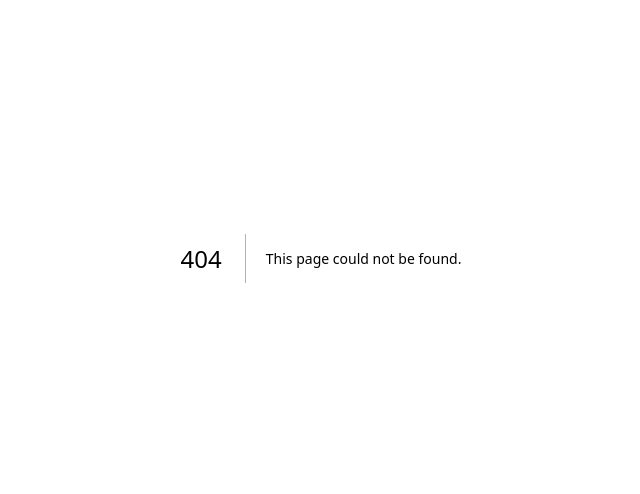
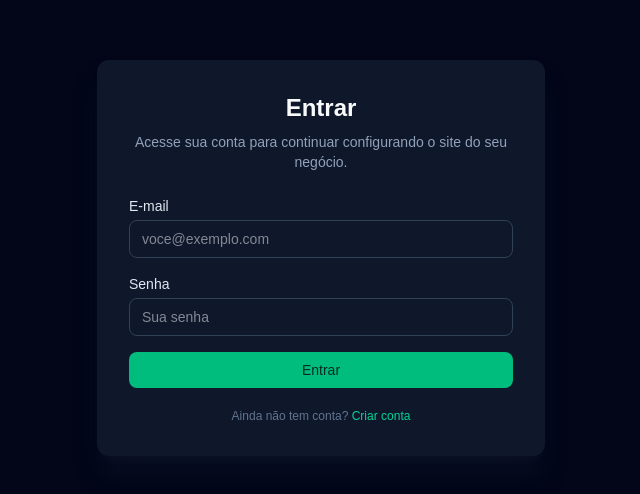
Before and after one commit to atomicpage-app/apbuilder, a Next.js app: page /sign-in in a window 1280 px wide. Before the commit this address had no page. Shown: the part 142-636 px from the top of the page, without its empty margins (319-959 px from the left). Built offline with nearby package versions, Linux system fonts and the light colour scheme.

Commit message:
Add sign-in page and auth API route

```diff
--- /dev/null
+++ b/app/(auth)/sign-in/page.tsx
@@ -0,0 +1,154 @@
+// app/(auth)/sign-in/page.tsx
+'use client';
+
+import { FormEvent, useState } from 'react';
+import { useRouter } from 'next/navigation';
+
+type SignInResponse =
+  | {
+      ok: true;
+      message: string;
+    }
+  | {
+      ok: false;
+      errors: string[];
+    };
+
+export default function SignInPage() {
+  const router = useRouter();
+  const [email, setEmail] = useState('');
+  const [password, setPassword] = useState('');
+  const [isSubmitting, setIsSubmitting] = useState(false);
+  const [errorMessages, setErrorMessages] = useState<string[]>([]);
+  const [successMessage, setSuccessMessage] = useState<string | null>(null);
+
+  async function handleSubmit(event: FormEvent<HTMLFormElement>) {
+    event.preventDefault();
+    setIsSubmitting(true);
+    setErrorMessages([]);
+    setSuccessMessage(null);
+
+    try {
+      const response = await fetch('/api/auth/sign-in', {
+        method: 'POST',
+        headers: {
+          'Content-Type': 'application/json'
+        },
+        body: JSON.stringify({
+          email,
+          password
+        })
+      });
+
+      const data = (await response.json()) as SignInResponse;
+
+      if (!response.ok || !data.ok) {
+        const errors = !data.ok ? data.errors : ['Não foi possível entrar.'];
+        setErrorMessages(errors);
+        return;
+      }
+
+      setSuccessMessage(data.message);
+
+      // TODO: quando houver dashboard/configuração de negócio, redirecionar para lá
+      setTimeout(() => {
+        router.push('/app');
+      }, 800);
+    } catch (error) {
+      console.error('Error submitting sign-in form:', error);
+      setErrorMessages(['Erro inesperado. Tente novamente mais tarde.']);
+    } finally {
+      setIsSubmitting(false);
+    }
+  }
+
+  return (
+    <main className="flex min-h-screen items-center justify-center bg-slate-950 px-4">
+      <div className="w-full max-w-md rounded-xl bg-slate-900 p-8 shadow-xl shadow-slate-900/50">
+        <h1 className="mb-2 text-center text-2xl font-semibold text-slate-50">
+          Entrar
+        </h1>
+        <p className="mb-6 text-center text-sm text-slate-400">
+          Acesse sua conta para continuar configurando o site do seu negócio.
+        </p>
+
+        {errorMessages.length > 0 && (
+          <div className="mb-4 rounded-lg border border-red-500/60 bg-red-500/10 p-3 text-sm text-red-200">
+            <ul className="list-disc space-y-1 pl-4">
+              {errorMessages.map((message) => (
+                <li key={message}>{message}</li>
+              ))}
+            </ul>
+          </div>
+        )}
+
+        {successMessage && (
+          <div className="mb-4 rounded-lg border border-emerald-500/60 bg-emerald-500/10 p-3 text-sm text-emerald-200">
+            {successMessage}
+          </div>
+        )}
+
+        <form className="space-y-4" onSubmit={handleSubmit}>
+          <div>
+            <label
+              htmlFor="email"
+              className="mb-1 block text-sm font-medium text-slate-200"
+            >
+              E-mail
+            </label>
+            <input
+              id="email"
+              name="email"
+              type="email"
+              className="block w-full rounded-lg border border-slate-700 bg-slate-900 px-3 py-2 text-sm text-slate-50 outline-none ring-0 transition focus:border-emerald-500 focus:ring-2 focus:ring-emerald-500/40"
+              value={email}
+              onChange={(event) => setEmail(event.target.value)}
+              placeholder="voce@exemplo.com"
+              autoComplete="email"
+              required
+            />
+          </div>
+
+          <div>
+            <label
+              htmlFor="password"
+              className="mb-1 block text-sm font-medium text-slate-200"
+            >
+              Senha
+            </label>
+            <input
+              id="password"
+              name="password"
+              type="password"
+              className="block w-full rounded-lg border border-slate-700 bg-slate-900 px-3 py-2 text-sm text-slate-50 outline-none ring-0 transition focus:border-emerald-500 focus:ring-2 focus:ring-emerald-500/40"
+              value={password}
+              onChange={(event) => setPassword(event.target.value)}
+              placeholder="Sua senha"
+              autoComplete="current-password"
+              required
+            />
+          </div>
+
+          <button
+            type="submit"
+            disabled={isSubmitting}
+            className="flex w-full items-center justify-center rounded-lg bg-emerald-500 px-3 py-2 text-sm font-medium text-emerald-950 transition hover:bg-emerald-400 disabled:cursor-not-allowed disabled:opacity-70"
+          >
+            {isSubmitting ? 'Entrando...' : 'Entrar'}
+          </button>
+
+          <p className="pt-1 text-center text-xs text-slate-500">
+            Ainda não tem conta?{' '}
+            <button
+              type="button"
+              className="text-emerald-400 underline-offset-2 hover:underline"
+              onClick={() => router.push('/sign-up')}
+            >
+              Criar conta
+            </button>
+          </p>
+        </form>
+      </div>
+    </main>
+  );
+}
--- /dev/null
+++ b/app/api/auth/sign-in/route.ts
@@ -0,0 +1,92 @@
+// app/api/auth/sign-in/route.ts
+import { NextRequest, NextResponse } from 'next/server';
+import { createSupabaseServerClient } from '@/lib/supabase/server';
+
+type SignInPayload = {
+  email?: string;
+  password?: string;
+};
+
+function isValidEmail(email: string): boolean {
+  return /^[^\s@]+@[^\s@]+\.[^\s@]+$/.test(email);
+}
+
+export async function POST(request: NextRequest) {
+  const body = (await request.json()) as SignInPayload;
+
+  const rawEmail: string = body.email ?? '';
+  const rawPassword: string = body.password ?? '';
+
+  const email = rawEmail.toLowerCase().trim();
+  const password = rawPassword;
+
+  const errors: string[] = [];
+
+  if (!email || !isValidEmail(email)) {
+    errors.push('E-mail inválido.');
+  }
+
+  if (!password) {
+    errors.push('Senha é obrigatória.');
+  }
+
+  if (errors.length > 0) {
+    return NextResponse.json(
+      { ok: false, errors },
+      { status: 400 }
+    );
+  }
+
+  const supabase = await createSupabaseServerClient();
+
+  const { data, error } = await supabase.auth.signInWithPassword({
+    email,
+    password
+  });
+
+  if (error) {
+    console.error('Sign in error:', error);
+    const message =
+      error.message === 'Email not confirmed'
+        ? 'E-mail ainda não foi confirmado. Verifique sua caixa de entrada.'
+        : 'Não foi possível entrar. Verifique suas credenciais.';
+
+    return NextResponse.json(
+      { ok: false, errors: [message] },
+      { status: 401 }
+    );
+  }
+
+  const user = data.user;
+
+  if (!user?.id) {
+    console.error('Sign in succeeded but returned no user id');
+    return NextResponse.json(
+      { ok: false, errors: ['Erro interno ao autenticar.'] },
+      { status: 500 }
+    );
+  }
+
+  try {
+    const { error: updateError } = await supabase
+      .from('accounts')
+      .update({ status: 'active' })
+      .eq('user_id', user.id)
+      .eq('status', 'pending_email_verification');
+
+    if (updateError) {
+      console.error('Error updating account status:', updateError);
+      // não falha o login por causa disso
+    }
+  } catch (updateException) {
+    console.error('Unexpected error updating account status:', updateException);
+  }
+
+  return NextResponse.json(
+    {
+      ok: true,
+      message: 'Login realizado com sucesso.'
+    },
+    { status: 200 }
+  );
+}
```
